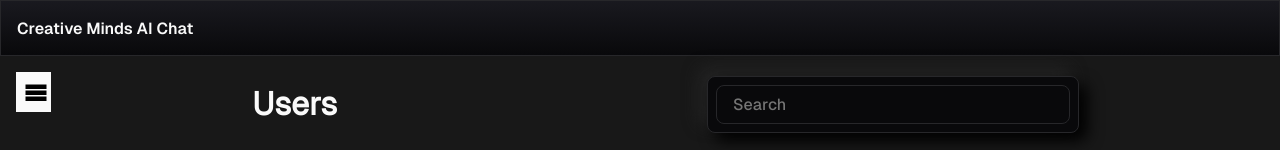
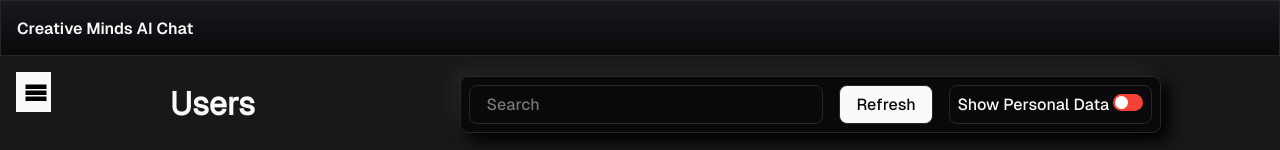
Before and after one commit to Vishal-Pattar/MindCare, a React (Create React App) app: page /admin/users in a window 1280 px wide. Shown: the top 150 px of the page. Built offline with nearby package versions, Linux system fonts and the light colour scheme; no server answers.

Commit message:
Updated USers

```diff
--- a/src/components/Admin/Users/Users.css
+++ b/src/components/Admin/Users/Users.css
@@ -42,7 +42,7 @@
     transition: .2 ease;
 }
 
-/* .users__searchButton {
+.users__button {
     font-size: 1rem;
     font-family: 'Geist-Medium', sans-serif;
     padding: 0.5rem 1rem;
@@ -53,7 +53,9 @@
     cursor: pointer;
     user-select: none;
     transition: .2 ease;
-} */
+    margin-left: 1rem;
+    margin-right: 1rem;
+}
 
 .users__box {
     height: 81vh;
@@ -114,3 +116,26 @@
 .users__btn:hover {
     background-color: var(--color-text-secondary);
 }
+
+.users_checkbox {
+    display: flex;
+    flex-direction: row;
+    justify-content: center;
+    align-items: center;
+    padding: 0.5rem;
+    border-radius: 0.5rem;
+    background: var(--color-bg);
+    color: var(--color-text-primary);
+    border: 1px solid var(--color-border);
+    box-sizing: border-box;
+    user-select: none;
+}
+
+.users_checkbox span {
+    font-size: 1rem;
+    font-family: 'Geist-Medium', sans-serif;
+    color: var(--color-text-primary);
+    user-select: none;
+    align-items: center;
+    justify-content: center;
+}
--- a/src/components/Admin/Users/Users.jsx
+++ b/src/components/Admin/Users/Users.jsx
@@ -6,8 +6,12 @@ import axios from 'axios';
 const Users = () => {
     const [users, setUsers] = useState([]);
     const [searchQuery, setSearchQuery] = useState('');
+    const [showPersonalData, setShowPersonalData] = useState(false);
 
     useEffect(() => {
+        fetchUsers();
+    }, []);
+
     const fetchUsers = async () => {
         try {
             const response = await axios.get('http://localhost:5000/api/users');
@@ -16,16 +20,18 @@ const Users = () => {
             console.error('Error fetching users:', error);
         }
     };
+
+    const handleRefresh = () => {
         fetchUsers();
-    }, []);
+    }
 
-    const handleToggle = async (index) => {
-        const updatedUsers = [...users];
-        const userToUpdate = updatedUsers[index];
+    const handleToggle = async (user) => {
+        const updatedUsers = users.map(u =>
+            u._id === user._id ? { ...u, permit: !u.permit } : u
+        );
+
         try {
-            await axios.put(`http://localhost:5000/api/users/toggle-permit/${userToUpdate.username}`);
-            // Update the local state to reflect the change
-            userToUpdate.permit = !userToUpdate.permit;
+            await axios.put(`http://localhost:5000/api/users/toggle-permit/${user.username}`);
             setUsers(updatedUsers);
         } catch (error) {
             console.error('Error updating user:', error);
@@ -41,6 +47,10 @@ const Users = () => {
         user.email.toLowerCase().includes(searchQuery.toLowerCase())
     );
 
+    const handlePersonalData = () => {
+        setShowPersonalData(!showPersonalData);
+    }
+
     return (
         <>
             <div className="users__container">
@@ -53,6 +63,10 @@ const Users = () => {
                         value={searchQuery}
                         onChange={handleSearchChange}
                     />
+                    <button className='users__button' onClick={handleRefresh}>Refresh</button>
+                    <div className='users_checkbox'>
+                        <span>Show Personal Data <Toggle onClick={() => handlePersonalData()} /></span>
+                    </div>
                 </div>
             </div>
             <div className='users__box'>
@@ -64,10 +78,12 @@ const Users = () => {
                             <th>Email</th>
                             <th>Coupon</th>
                             <th>Role</th>
+                            {showPersonalData && (<>
                                 <th>Fname</th>
                                 <th>Lname</th>
                                 <th>Age</th>
                                 <th>Gender</th>
+                            </>)}
                             <th>Permit</th>
                             <th>Edit</th>
                         </tr>
@@ -80,12 +96,14 @@ const Users = () => {
                                 <td>{user.email}</td>
                                 <td>{user.coupon}</td>
                                 <td>{user.role}</td>
+                                {showPersonalData && (<>
                                     <td>{user.personal_details.first_name}</td>
                                     <td>{user.personal_details.last_name}</td>
                                     <td>{user.personal_details.age}</td>
                                     <td>{user.personal_details.gender}</td>
+                                </>)}
                                 <td className='center'>
-                                    <Toggle permit={user.permit} onClick={() => handleToggle(index)} />
+                                    <Toggle permit={user.permit} onClick={() => handleToggle(user)} />
                                 </td>
                                 <td><button className='users__btn'>Edit</button></td>
                             </tr>
```
Lines whose indentation alone changed are shown as unchanged.
